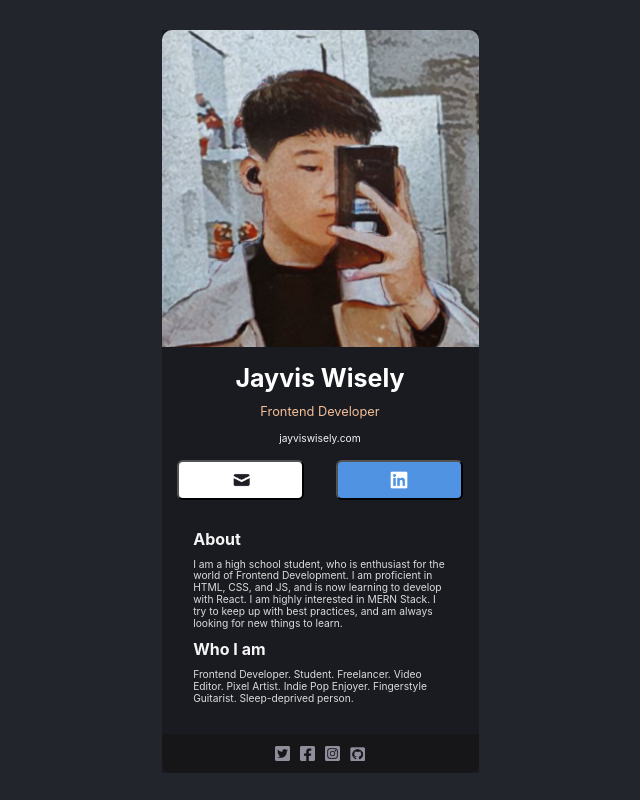
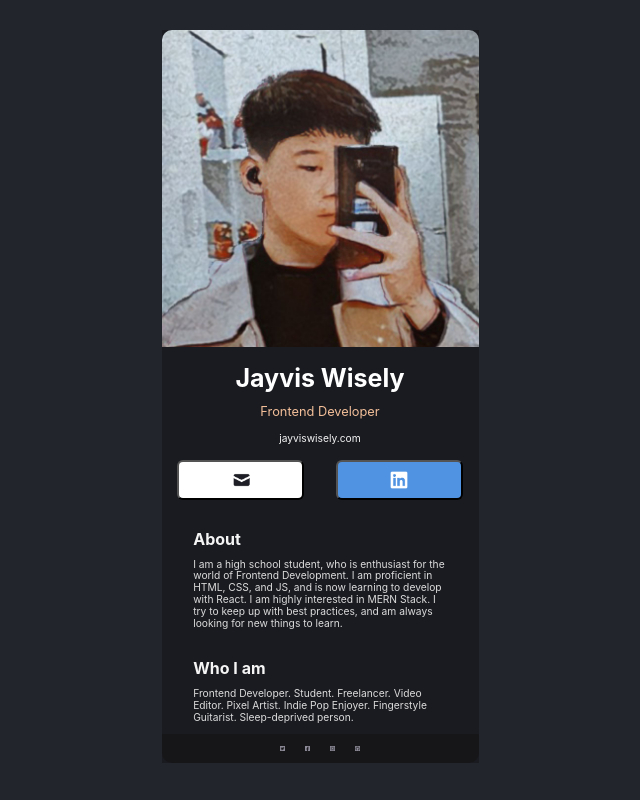
Before and after one commit to blazyboi/Digital-Business-Card, a React (Vite) app: page / in a window 1280 px wide. Shown: the whole page, without its empty margins (320-960 px from the left). Built offline with nearby package versions, Linux system fonts and the light colour scheme.

Commit message:
Styling Experiment

```diff
--- a/style.css
+++ b/style.css
@@ -12,6 +12,7 @@ body {
     max-width: 317px;
     margin: 0 auto;
     margin-top: 30px;
+    margin-bottom: 30px;
 }
 
 /* Profile Section*/
@@ -87,12 +88,13 @@ body {
 /* Description Section */
 
 .description {
-    margin: 30px auto;
+    margin: 0 auto;
     margin-left: 10%;
     margin-right: 10%;
 }
 
 .description > h1 {
+    margin-top: 30px;
     font-size: 16px;
     font-weight: 700;
     color: #F5F5F5;
@@ -125,6 +127,6 @@ footer > h1 {
 
 footer > a > img {
     width: 25px;
-    padding-left: 5px;
-    padding-right: 5px;
+    padding-left: 10px;
+    padding-right: 10px;
 }
```
